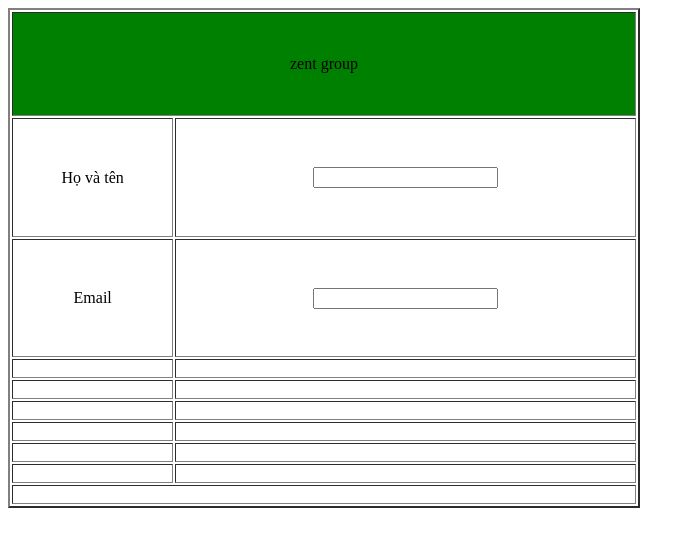
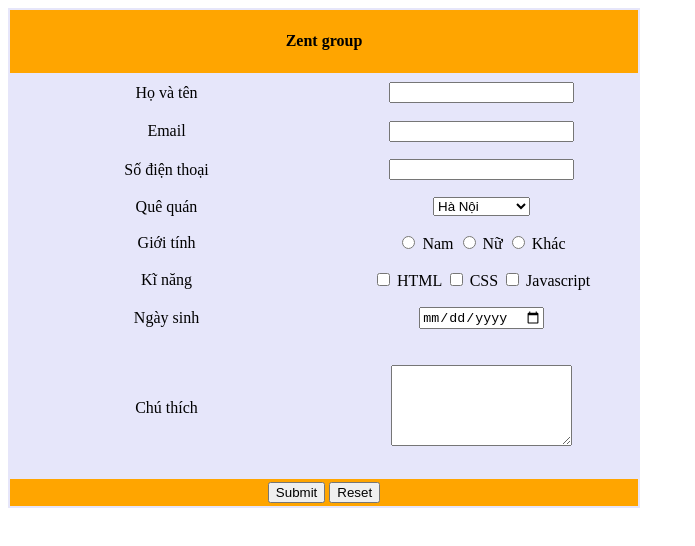
Before and after one commit to quanghiep99/Zent-web-FE-33, a plain HTML site: page buoi2/thuchanh.html in a window 1280 px wide. Shown: the whole page, without its empty margins (0-695 px from the left). Drawn offline with Linux system fonts and the light colour scheme.

Commit message:
thuchanh

```diff
--- a/buoi2/thuchanh.html
+++ b/buoi2/thuchanh.html
@@ -6,13 +6,14 @@
 		<title>thuc hanh</title>
 	</head>
 	<body>
-		<table border="2px" width="50%" height="500px">
+		<form></form>
+		<table  width="50%" height="500px" bgcolor="lavender">
 			<tr>
-				<b><td colspan="2" bgcolor="green" align="center"> zent group</td></b>
+				<b><td colspan="2" bgcolor="orange" align="center" height="25px"> <h4>Zent group</h4> </td></b>
 
 			</tr>
 			<tr>
-				<td align="center">Họ và tên</td>
+				<td align="center" width="50%">Họ và tên</td>
 				<td align="center"><input type="text" name=""></td>
 			</tr>
 			<tr>
@@ -20,34 +21,59 @@
 				<td align="center"><input type="text" name=""></td>
 			</tr>
 			<tr>
-				<td></td>
-				<td></td>
+				<td align="center">Số điện thoại</td>
+				<td align="center"><input type="text" name=""></td>
 			</tr>
 			<tr>
-				<td></td>
-				<td></td>
+				<td align="center">Quê quán</td>
+				<td align="center">
+					<select>
+					<option value="Hanoi">Hà Nội</option>
+					<option value="Hochiminh">Hồ Chí Minh</option>
+					<option value="hatinh">Hà Tĩnh</option>
+				    </select>
+			    </td>
 			</tr>
 			<tr>
-				<td></td>
-				<td></td>
+				<td align="center">Giới tính </td>
+				<td align="center">
+					<input type="radio" name="gender" > Nam
+					<input type="radio" name="gender" > Nữ
+					<input type="radio" name="gender" > Khác
+				</td>
 			</tr>
 			<tr>
-				<td></td>
-				<td></td>
+				<td align="center">Kĩ năng</td>
+				<td align="center">
+					<input type="checkbox" name="agree"> HTML
+					<input type="checkbox" name="agree"> CSS
+					<input type="checkbox" name="agree"> Javascript
+
+				</td>
 			</tr>
 			<tr>
-				<td></td>
-				<td></td>
+				<td align="center">Ngày sinh</td>
+				<td align="center"><input type="date" name="birthday"></td>
 			</tr>
 			<tr>
-				<td></td>
-				<td></td>
+				<td align="center">Chú thích</td>
+				<td align="center">
+
+						<textarea name="" cols="20" rows="5"></textarea>
+
+
+				</td>
 			</tr>
 			<tr>
-				<td colspan="2"></td>
+				<td colspan="2" bgcolor="orange" height="25px" align="center">
+					<button>Submit</button>
+
+					<button>Reset</button>
+				</td>
 
 			</tr>
 		</table>
+		</form>
 
 	</body>
 	</html>
```
